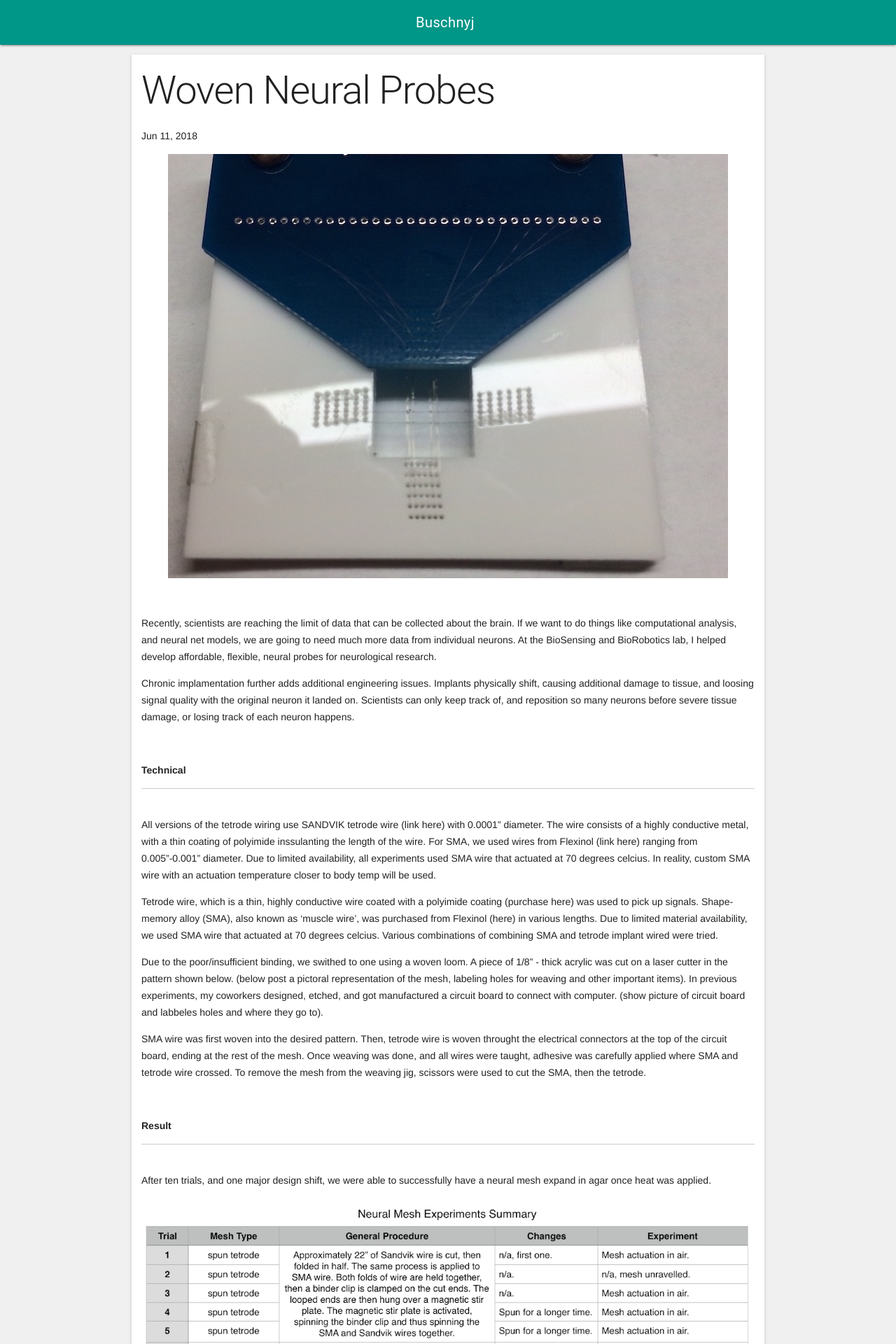
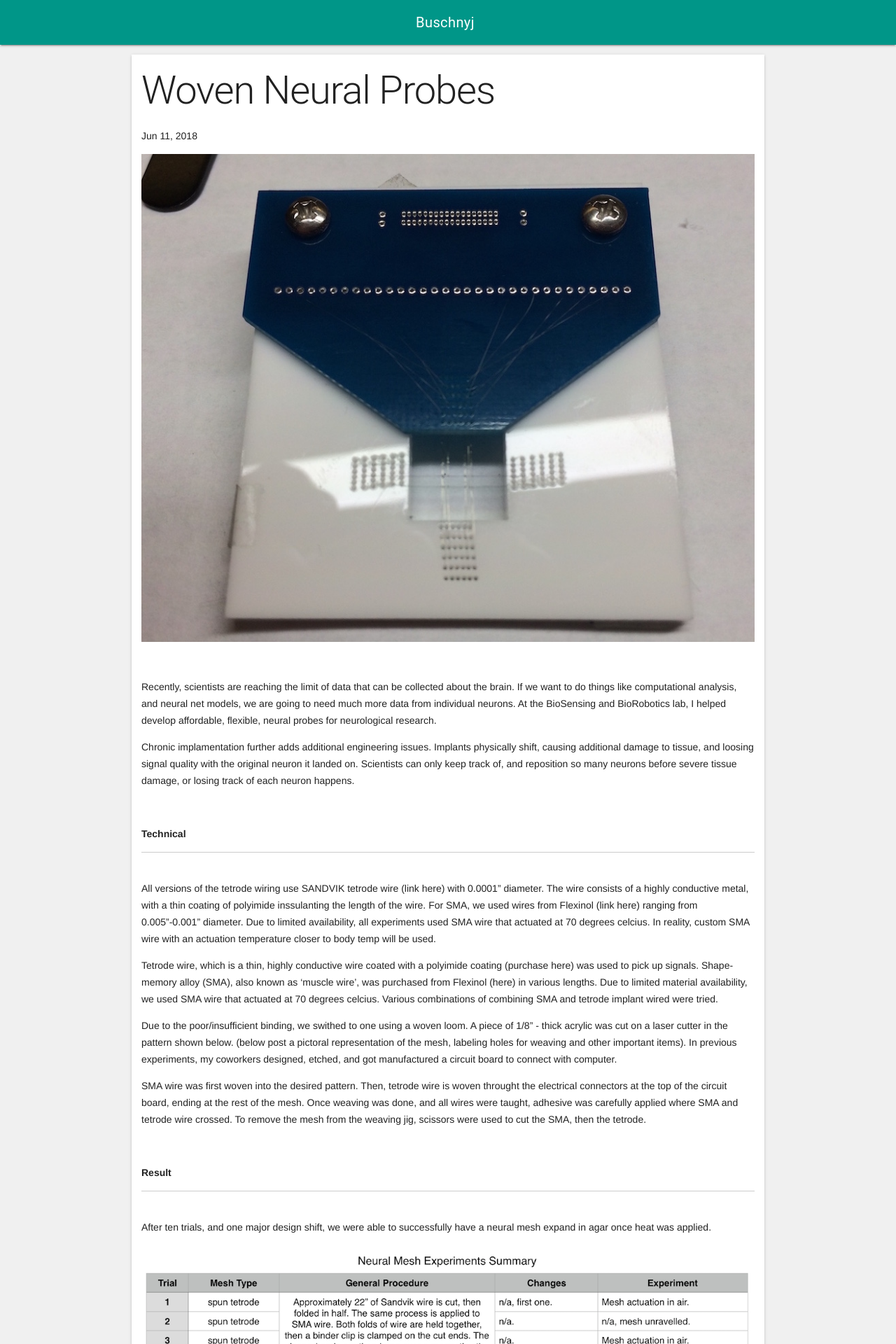
Before and after one commit to buschnyj/buschnyj.github.io, a Jekyll site: the page built from _posts/2018-06-11-woven-neural-probes.markdown, in a window 1280 px wide. Shown: the top 1920 px of the page at 70% size. Built offline with Jekyll 4.4.1, drawn with Linux system fonts in a browser that asks for light colours; nearby versions of some CDN libraries.

Commit message:
Troubleshoot images
- Change images from .JPG to .jpg to see if that solves image hosting issue
- Edit changes to wnp writing.

```diff
--- a/_posts/2018-06-11-woven-neural-probes.markdown
+++ b/_posts/2018-06-11-woven-neural-probes.markdown
@@ -10,7 +10,7 @@ image: /wnp/sma-cover.jpg
 description: Flexible neural implants using muscle wire. Click to read more.
 ---
 
-![Woven mesh using muscle wire (SMA).](/assets/images/wnp/sma-cover.jpg "Mesh before coated in PEG."){: .center-image}
+![Woven mesh using muscle wire (SMA).](/assets/images/wnp/mesh-v0-in-jig.jpg "Mesh before coated in PEG."){: .center-image}
 
 <br>
 
@@ -30,7 +30,7 @@ All versions of the tetrode wiring use SANDVIK tetrode wire (link here) with 0.0
 
 Tetrode wire, which is a thin, highly conductive wire coated with a polyimide coating (purchase here) was used to pick up signals. Shape-memory alloy (SMA), also known as ‘muscle wire’, was purchased from Flexinol (here) in various lengths. Due to limited material availability, we used SMA wire that actuated at 70 degrees celcius. Various combinations of combining SMA and tetrode implant wired were tried.
 
-Due to the poor/insufficient binding, we swithed to one using a woven loom. A piece of 1/8” - thick acrylic was cut on a laser cutter in the pattern shown below. (below post a pictoral representation of the mesh, labeling holes for weaving and other important items). In previous experiments, my coworkers designed, etched, and got manufactured a circuit board to connect with computer. (show picture of circuit board and labbeles holes and where they go to).
+Due to the poor/insufficient binding, we swithed to one using a woven loom. A piece of 1/8” - thick acrylic was cut on a laser cutter in the pattern shown below. (below post a pictoral representation of the mesh, labeling holes for weaving and other important items). In previous experiments, my coworkers designed, etched, and got manufactured a circuit board to connect with computer.
 
 SMA wire was first woven into the desired pattern. Then, tetrode wire is woven throught the electrical connectors at the top of the circuit board, ending at the rest of the mesh. Once weaving was done, and all wires were taught, adhesive was carefully applied where SMA and tetrode wire crossed. To remove the mesh from the weaving jig, scissors were used to cut the SMA, then the tetrode.
 
```
